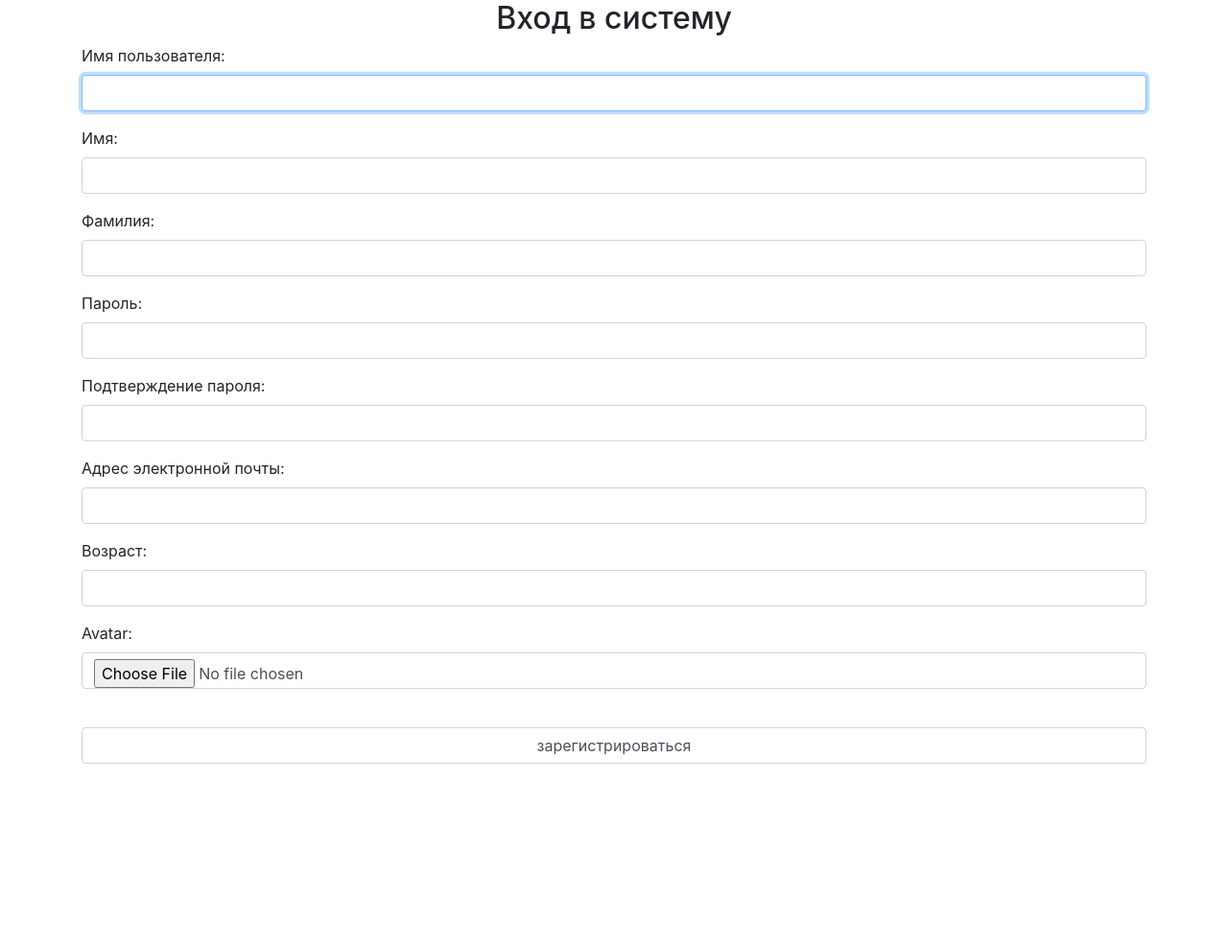
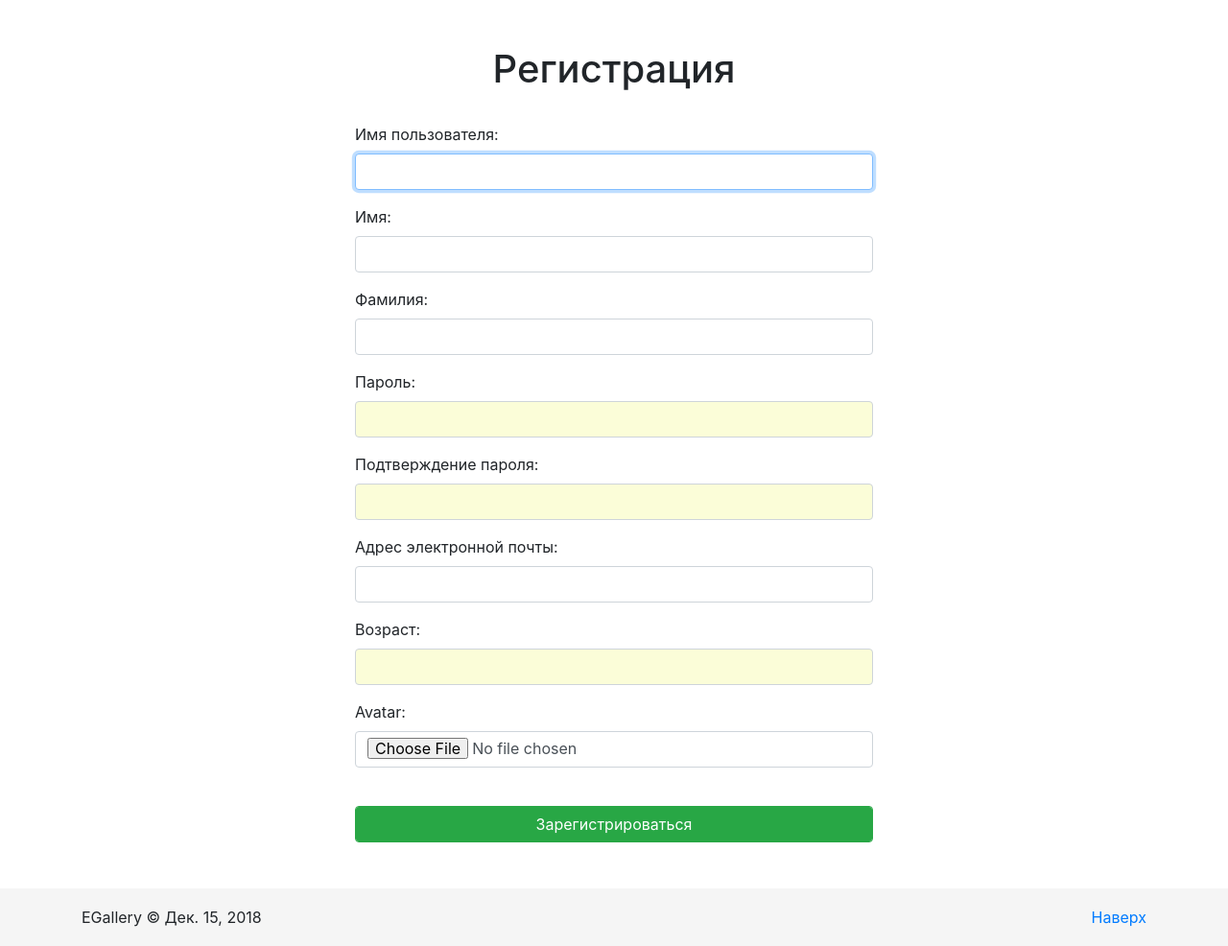
Before and after one commit to dmitry-vs/python-django-education-gb-shop, a Django app: page /auth/register/ in a window 1280 px wide. Shown: the whole page at 96% size. Before the commit the page ends 796 px from the top, so only its background shows below. Run offline with Django 3.2, Linux system fonts and the light colour scheme; some libraries are stand-ins or nearby versions.

Commit message:
Fixed form layouts

```diff
--- a/geekshop/authapp/templates/authapp/base.html
+++ b/geekshop/authapp/templates/authapp/base.html
@@ -1,18 +1,22 @@
-<!DOCTYPE html>
-{% load staticfiles %}
-<html>
+{% load static %}
+
+<!doctype html>
+<html lang="en">
   <head>
+    {% block meta %}
       <meta charset="utf-8">
+      <meta name="viewport" content="width=device-width, initial-scale=1, shrink-to-fit=no">
+      <meta name="description" content="">
+      <meta name="author" content="">
+    {% endblock meta %}
+
     <title>
       {% block title %}
         {{ title|title }}
       {% endblock %}
     </title>
+
     {% block css %}
-        {% comment %} <link rel="stylesheet" type="text/css" href="{% static 'css/bootstrap.min.css' %}">
-        <link rel="stylesheet" type="text/css" href="{% static 'css/style.css' %}">
-        <link rel="stylesheet" href="{% static 'fonts/font-awesome/css/font-awesome.css' %}"> {% endcomment %}
-
         <link rel="icon" href="{% static 'img/favicon.ico' %}">
         <!-- Bootstrap core CSS -->
         <link rel="stylesheet" href="https://stackpath.bootstrapcdn.com/bootstrap/4.1.3/css/bootstrap.min.css" integrity="sha384-MCw98/SFnGE8fJT3GXwEOngsV7Zt27NXFoaoApmYm81iuXoPkFOJwJ8ERdknLPMO" crossorigin="anonymous">
@@ -21,21 +25,47 @@
         <!-- Custom styles -->
         <link rel="stylesheet" href="{% static 'css/style.css' %}">
     {% endblock %}
+
     {% block js %}
-
     {% endblock %}
   </head>
   <body>
+    <main role="main">
+      {% block heading %}
+      {% endblock heading %}
+
+      {% block content %}
+      {% endblock content %}
+    </main>
+
+    {% block footer %}
+      <footer class="footer">
         <div class="container">
+          <span>EGallery &copy; {% now "DATE_FORMAT" %}</span>
+          <span class="float-right"><a href="#">Наверх</a></span>
+        </div>
+      </footer>
+    {% endblock footer %}
+
+    {% comment %} <div class="container">
       <div class="login">
         <div class="h2 text-center head">
             Вход в систему
         </div>
 
         {% block content %}
-
         {% endblock %}
       </div>
-	</div>
+    </div> {% endcomment %}
+
+    {% block js_bootstrap %}
+      <!-- Bootstrap core JavaScript
+      ================================================== -->
+      <!-- Placed at the end of the document so the pages load faster -->
+      <script src="https://code.jquery.com/jquery-3.3.1.slim.min.js" integrity="sha384-q8i/X+965DzO0rT7abK41JStQIAqVgRVzpbzo5smXKp4YfRvH+8abtTE1Pi6jizo" crossorigin="anonymous"></script>
+      <script src="https://cdnjs.cloudflare.com/ajax/libs/popper.js/1.14.3/umd/popper.min.js" integrity="sha384-ZMP7rVo3mIykV+2+9J3UJ46jBk0WLaUAdn689aCwoqbBJiSnjAK/l8WvCWPIPm49" crossorigin="anonymous"></script>
+      <script src="https://stackpath.bootstrapcdn.com/bootstrap/4.1.3/js/bootstrap.min.js" integrity="sha384-ChfqqxuZUCnJSK3+MXmPNIyE6ZbWh2IMqE241rYiqJxyMiZ6OW/JmZQ5stwEULTy" crossorigin="anonymous"></script>
+      <script src="https://cdnjs.cloudflare.com/ajax/libs/holder/2.9.6/holder.min.js"></script>
+    {% endblock js_bootstrap %}
   </body>
 </html>
--- a/geekshop/authapp/templates/authapp/register.html
+++ b/geekshop/authapp/templates/authapp/register.html
@@ -1,13 +1,29 @@
 {% extends 'authapp/base.html' %}
-{% load staticfiles %}
-
+{% load static %}
 
 {% block content %}
-    <form class="form-horizontal" method="post" enctype="multipart/form-data">
-        {% csrf_token %}
-        {{ form.as_p }}
-        <br>
-        <input class="form-control" type="submit" value="зарегистрироваться">
-    </form>
-
+  <div class="album py-5">
+    <div class="container">
+      <div class="row">
+        <div class="col-md-3"></div>
+        <div class="col-md-6">
+          <h1 class="text-center">Регистрация</h1>
+          <br>
+          <form class="form-horizontal" method="post" enctype="multipart/form-data">
+            {% csrf_token %}
+            {{ form.as_p }}
+            <br>
+            <input class="btn btn-success form-control" type="submit" value="Зарегистрироваться">
+          </form>
+        </div>
+        <div class="col-md-3"></div>
+      </div><!--row-->
+    </div><!--container-->
+  </div>
+  {% comment %} <form class="form-horizontal" method="post" enctype="multipart/form-data">
+      {% csrf_token %}
+      {{ form.as_p }}
+      <br>
+      <input class="form-control" type="submit" value="зарегистрироваться">
+  </form> {% endcomment %}
 {% endblock %}
--- a/geekshop/static/css/style.css
+++ b/geekshop/static/css/style.css
@@ -18,3 +18,11 @@ div#map {
   left: 50%;
   transform: translateX(-50%);
 }
+
+#id_avatar {
+  line-height: 1em;
+}
+
+input:required {
+  background: rgb(251, 253, 216);
+}
```
Also changed, not shown: geekshop/authapp/templates/authapp/login.html (+22 -15 lines). Lines whose indentation alone changed are shown as unchanged.
